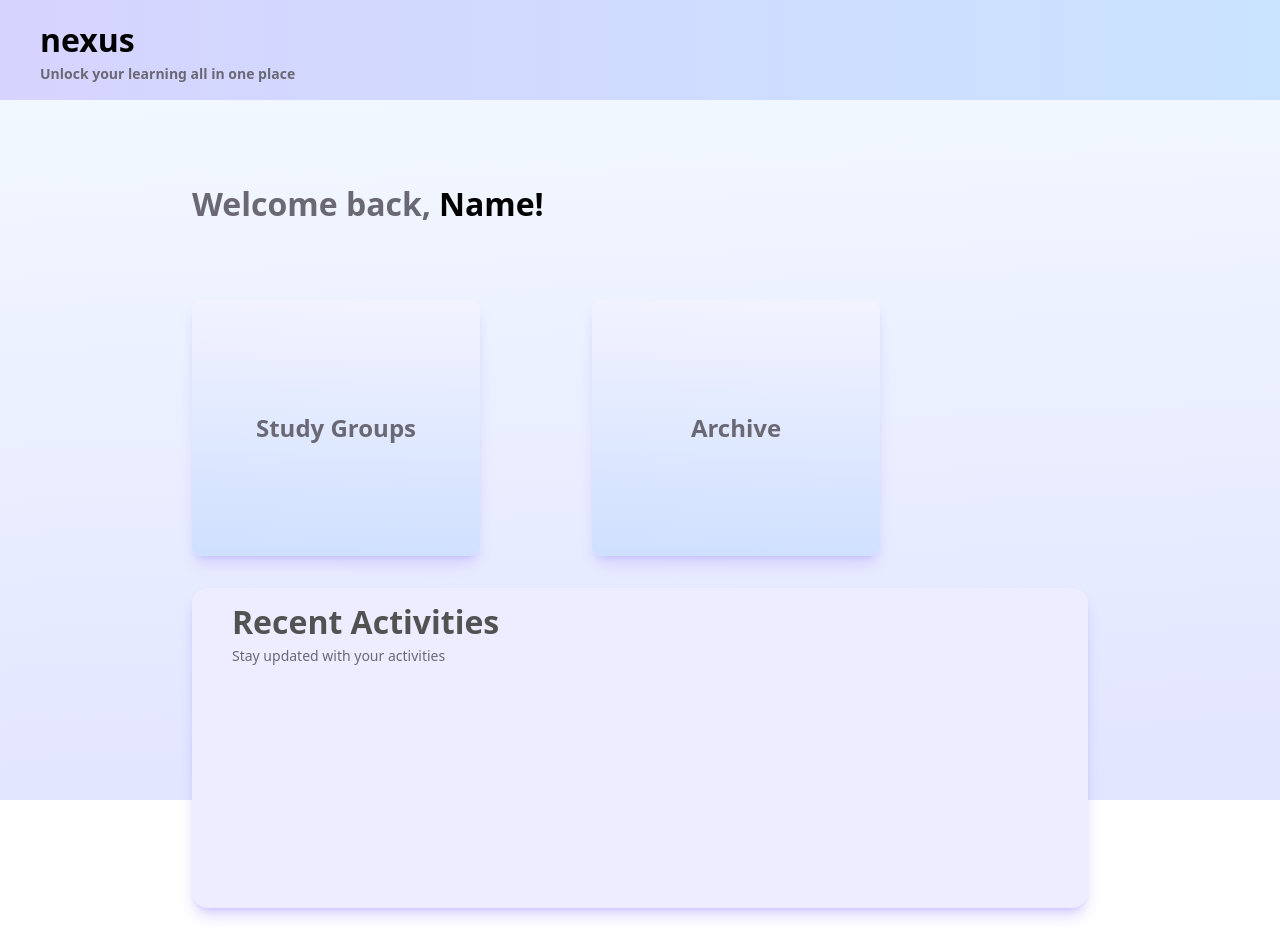
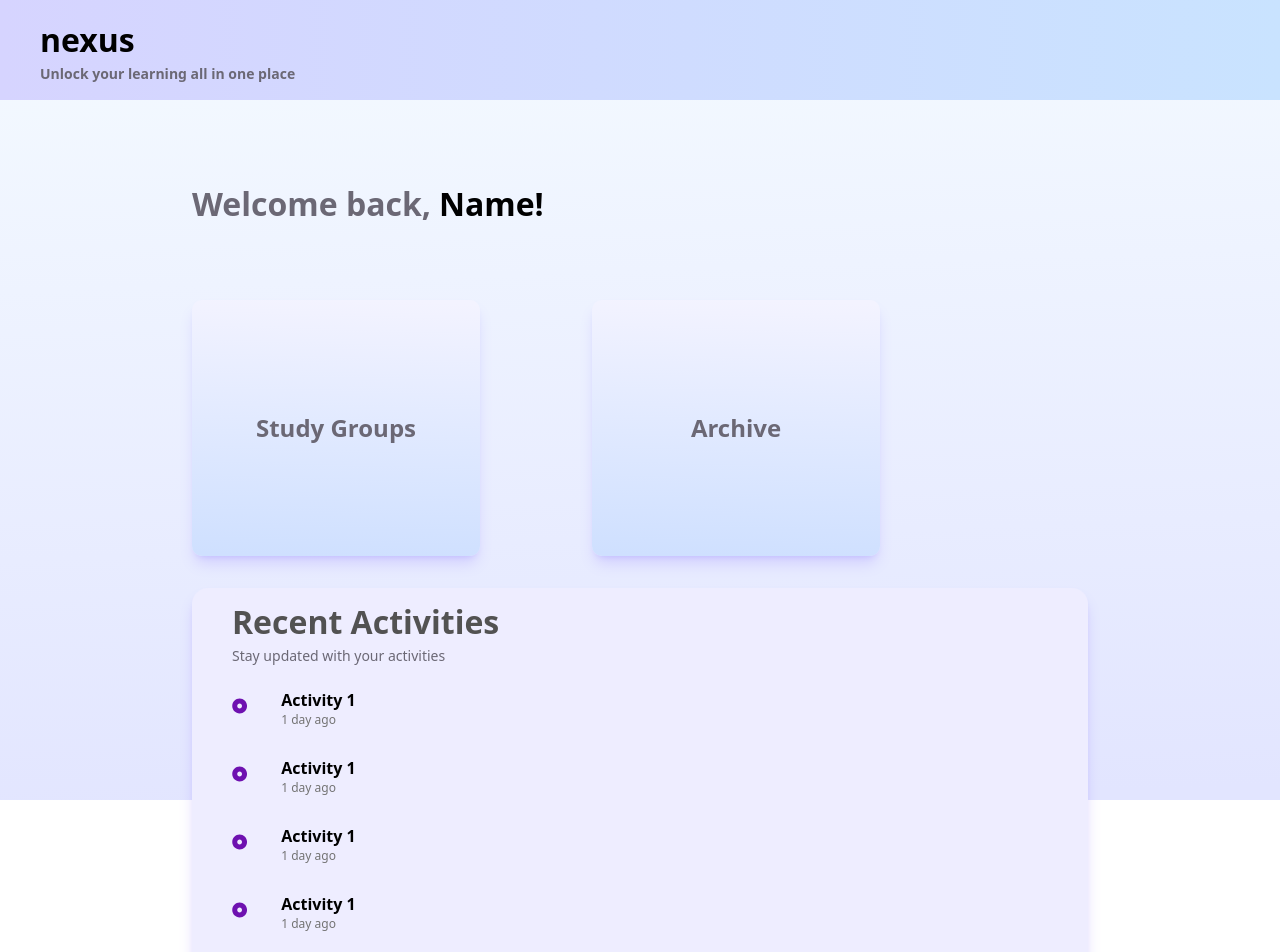
Before and after one commit to mebz2/nexus, a React (Vite) app in the folder client/: page /home in a window 1280 px wide. Shown: the top 952 px of the page. Built offline with nearby package versions, Linux system fonts and the light colour scheme.

Commit message:
Designed recent activities for homepage.

```diff
--- /dev/null
+++ b/client/src/pages/Homepage/Activity.tsx
@@ -0,0 +1,14 @@
+import { FaDotCircle } from "react-icons/fa";
+const Activity = () => {
+  return (
+    <div className="flex items-center gap-6 mt-3">
+      <FaDotCircle className="text-purple-800" />
+      <div className="w-full h-14 gap-1 items-end p-2.5 ">
+        <p className="font-semibold">Activity 1</p>
+        <p className="text-xs text-[#737373]">1 day ago</p>
+      </div>
+    </div>
+  );
+};
+
+export default Activity;
--- a/client/src/pages/Homepage/Homepage.tsx
+++ b/client/src/pages/Homepage/Homepage.tsx
@@ -1,6 +1,7 @@
+import { useState } from "react";
+import { IoMdArrowRoundForward } from "react-icons/io";
 import Navbar from "./Navbar";
-import { IoMdArrowRoundForward } from "react-icons/io";
-import { useState } from "react";
+import Activity from "./Activity";
 
 export default function Homepage() {
   const [visible, setVisible] = useState<"group" | "archive" | null>(null);
@@ -57,11 +58,17 @@ export default function Homepage() {
         </div>
 
         {/*recent activities*/}
-        <div className="h-80  w-[80%] rounded-2xl bg-[#EEEDFF] shadow-lg shadow-[#4C23FF]/20 pl-10 pt-2.5">
+        <div className="h-96  w-[80%] rounded-2xl bg-[#EEEDFF] shadow-lg shadow-[#4C23FF]/20 pl-10 pt-2.5">
           <h1 className=" text-neutral-600">Recent Activities</h1>
           <p className="text-sm text-[#6B6875] font-medium">
             Stay updated with your activities
           </p>
+
+          {/*Activity*/}
+          <Activity />
+          <Activity />
+          <Activity />
+          <Activity />
         </div>
       </div>
     </div>
```
